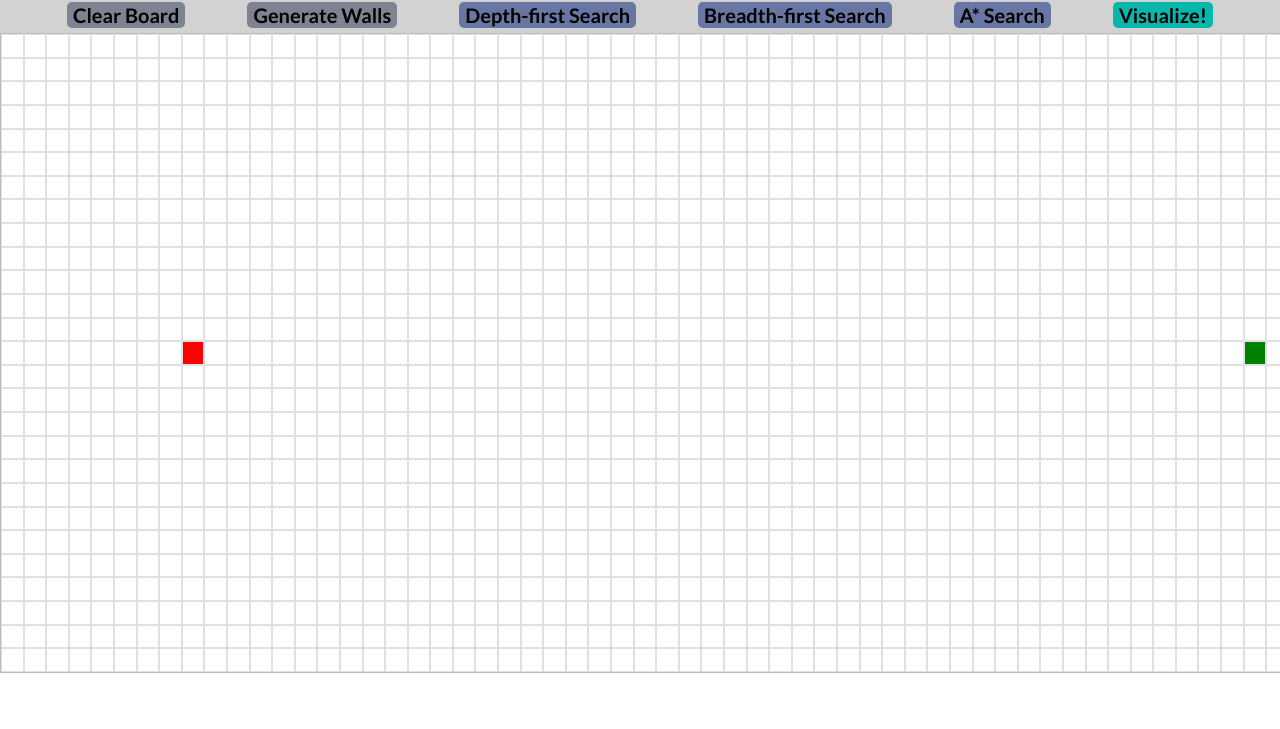
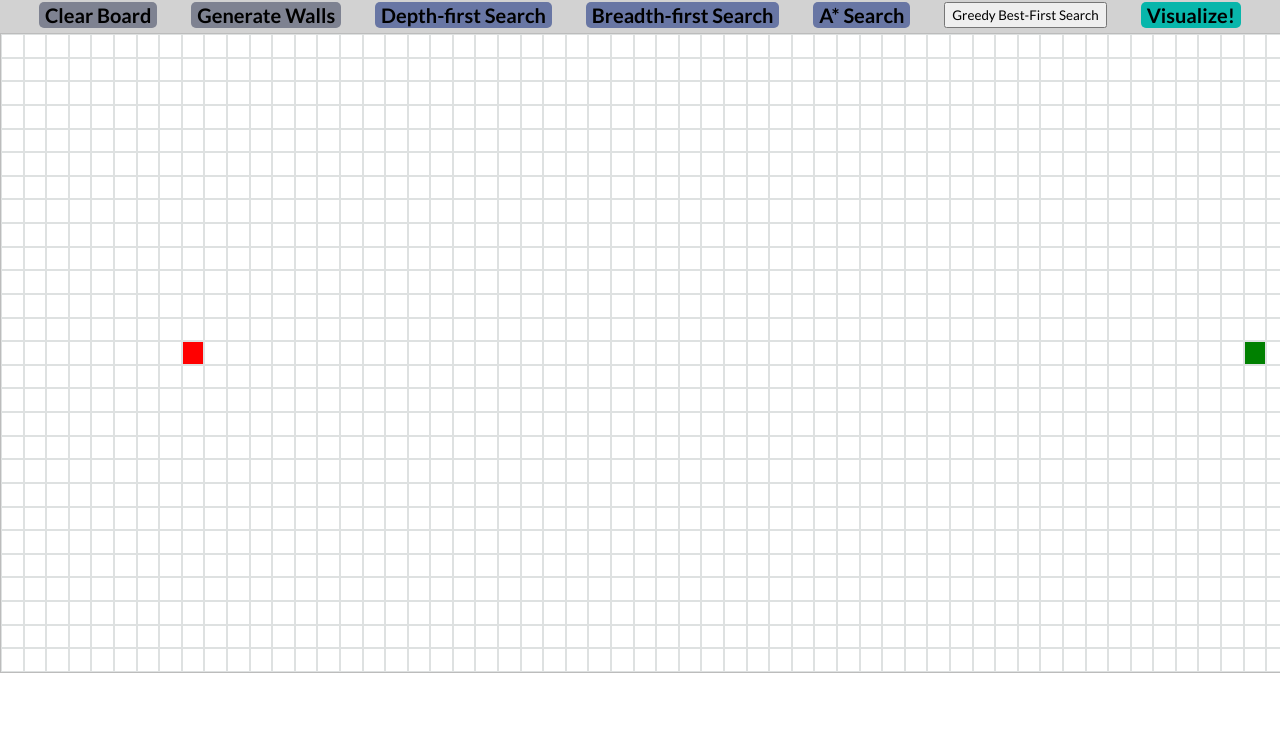
Before and after one commit to BMCARDONA/pathfinding-visualizer, a plain HTML site: page index.html in a window 1280 px wide. Shown: the part 71-800 px from the top of the page. Drawn offline with Linux system fonts and the light colour scheme.

Commit message:
add greedyBestFirstSearchButton

```diff
--- a/index.html
+++ b/index.html
@@ -18,6 +18,7 @@
     <button id="dfsButton">Depth-first Search</button>
     <button id="bfsButton">Breadth-first Search</button>
     <button id="astarButton">A* Search</button>
+    <button id="greedyBestFirstSearchButton">Greedy Best-First Search</button>
     <button id="visualizeButton">Visualize!</button>
   </div>
   <div id="gameBoard"></div>
```
